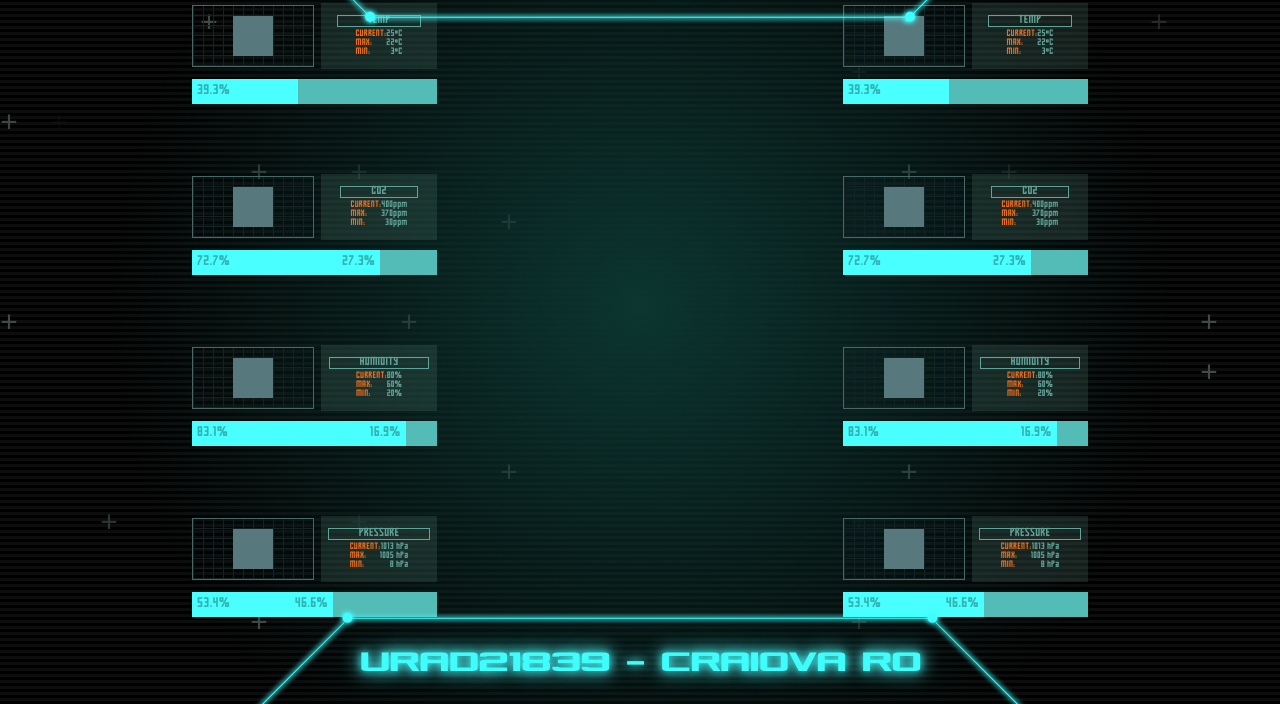
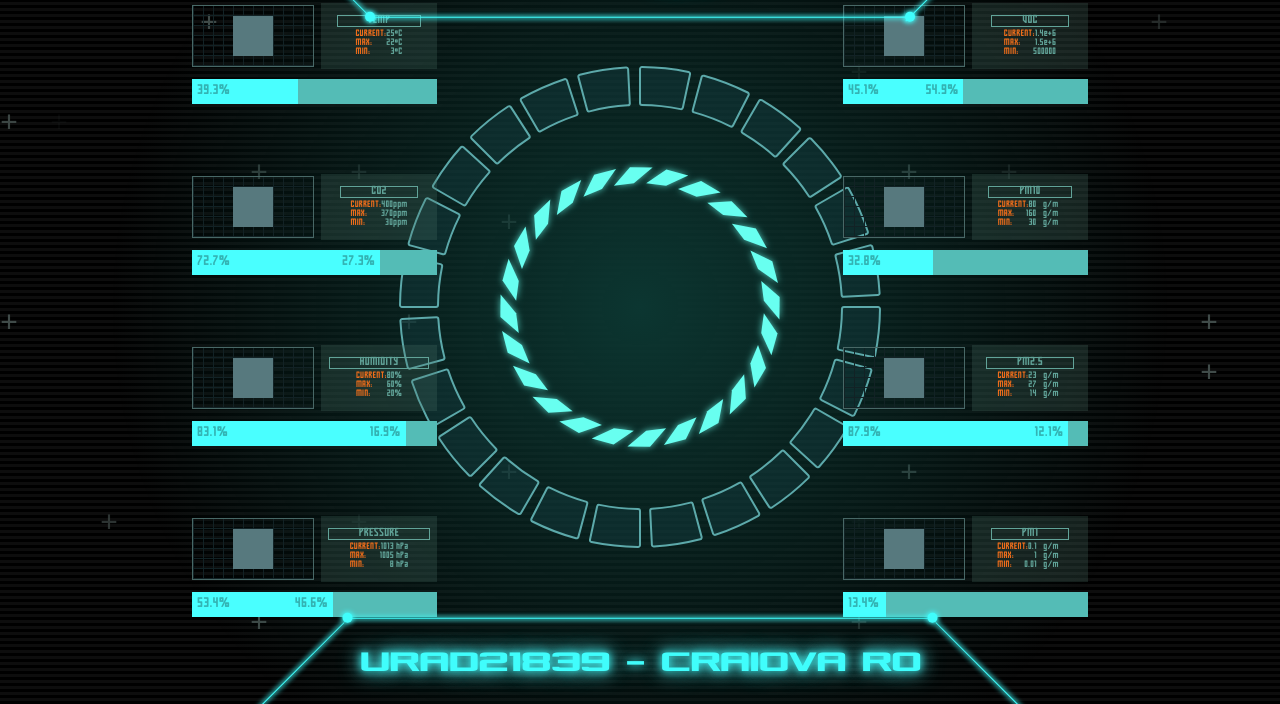
Before and after one commit to MariusCNMTV/cipflix.bunker, a plain HTML site: page index.html in a window 1280 px wide. Shown: the part 93-797 px from the top of the page. Drawn offline with nearby package versions, Linux system fonts and the light colour scheme; grey boxes are pictures that could not be loaded.

Commit message:
segmented.circles

```diff
--- a/css/body.css
+++ b/css/body.css
@@ -1,6 +1,8 @@
 body {
   margin: 0;
   padding: 0;
+  justify-content: center;
+  align-items: center;
   font-family: "cyberpunky", sans-serif;
   overflow: hidden;
 }
--- /dev/null
+++ b/css/circles.css
@@ -0,0 +1,18 @@
+.ccontainer {
+  position: absolute;
+  left: 50%;
+  top: 50%;
+  transform: translate(-50%, -50%);
+  width: 600px;
+  height: 600px;
+  z-index: 1;
+}
+
+#c1,
+#c2 {
+  position: absolute;
+  top: 0;
+  left: 0;
+  width: 100%;
+  height: 100%;
+}
--- a/css/circles/c1.css
+++ /dev/null
@@ -1,22 +0,0 @@
-/* Circles Container */
-.circles {
-    position: fixed; /* Ensures it's positioned relative to the viewport */
-    top: 0;
-    left: 0;
-    width: 100%; /* Full width of the viewport */
-    height: 100%; /* Full height of the viewport */
-    display: flex;
-    justify-content: center; /* Horizontally center the circle */
-    align-items: center; /* Vertically center the circle */
-    pointer-events: none; /* Prevent interactions with the container */
-    z-index: 5; /* Adjust based on other elements */
-  }
-
-  /* Circle Element */
-  #c1 {
-    width: 500px; /* Adjust the size of the circle */
-    height: 500px;
-    background: rgba(0, 255, 255, 0.3); /* Optional color and transparency */
-    border-radius: 50%; /* Make it circular */
-    box-shadow: 0 0 20px rgba(0, 255, 255, 0.5); /* Optional glow effect */
-  }
--- a/index.html
+++ b/index.html
@@ -8,6 +8,7 @@
     <link rel="stylesheet" href="css/tbanner.css" />
     <link rel="stylesheet" href="css/bbanner.css" />
     <link rel="stylesheet" href="css/rectangles.css" />
+    <link rel="stylesheet" href="css/circles.css" />
 
     <script src="https://d3js.org/d3.v7.min.js"></script>
     <script src="js/plus.js"></script>
@@ -16,6 +17,7 @@
     <script src="js/api/date.js"></script>
 
     <script src="js/circles/c1.js"></script>
+    <script src="js/circles/c2.js"></script>
 
     <title>URad Sensors</title>
   </head>
@@ -24,13 +26,12 @@
     <!-- Background -->
     <div class="container"></div>
 
-    <!-- Circle Container -->
-    <div class="circles">
+    <div class="ccontainer">
       <div id="c1"></div>
+      <div id="c2"></div>
     </div>
 
     <!-- Rectangles and Info Section -->
-
     <div class="rrectangles">
       <!-- TEMP Section -->
       <div class="grid-info-group">
@@ -167,29 +168,29 @@
       <div class="grid-info-group">
         <div class="grid-info-pair">
           <div class="lrectangle" id="lrectangle1">
-            <img src="https://img.icons8.com/ios/100/thermometer.png" alt="Icon 1" class="icon" />
+            <img src="https://img.icons8.com/ios/50/greenhouse-effect.png" alt="Icon 1" class="icon" />
           </div>
           <div class="right-square">
-            <div class="title">TEMP</div>
+            <div class="title">VOC</div>
             <div class="data">
               <div class="row">
                 <span class="label">CURRENT:</span>
-                <span class="value">25°C</span>
+                <span class="value">1.4e+6</span>
               </div>
               <div class="row">
                 <span class="label">MAX:</span>
-                <span class="value">22°C</span>
+                <span class="value">1.5e+6</span>
               </div>
               <div class="row">
                 <span class="label">MIN:</span>
-                <span class="value">3°C</span>
+                <span class="value">500000</span>
               </div>
             </div>
           </div>
         </div>
         <div class="progress-bar">
           <div class="progress">
-            <span class="progress-value-left">39.3%</span>
+            <span class="progress-value-left">45.1%</span>
             <span class="progress-value-right"></span>
           </div>
         </div>
@@ -199,29 +200,29 @@
       <div class="grid-info-group">
         <div class="grid-info-pair">
           <div class="lrectangle" id="lrectangle2">
-            <img src="https://img.icons8.com/ios/100/co2-gauge.png" alt="Icon 2" class="icon" />
+            <img src="https://img.icons8.com/ios/50/particles.png" alt="Icon 2" class="icon" />
           </div>
           <div class="right-square">
-            <div class="title">CO2</div>
+            <div class="title">PM10</div>
             <div class="data">
               <div class="row">
                 <span class="label">CURRENT:</span>
-                <span class="value">400ppm</span>
+                <span class="value">80 µg/m²</span>
               </div>
               <div class="row">
                 <span class="label">MAX:</span>
-                <span class="value">370ppm</span>
+                <span class="value">160 µg/m²</span>
               </div>
               <div class="row">
                 <span class="label">MIN:</span>
-                <span class="value">30ppm</span>
+                <span class="value">30 µg/m²</span>
               </div>
             </div>
           </div>
         </div>
         <div class="progress-bar" data-progress="70">
           <div class="progress">
-            <span class="progress-value-left">72.7%</span>
+            <span class="progress-value-left">32.8%</span>
             <span class="progress-value-right"></span>
           </div>
         </div>
@@ -231,29 +232,29 @@
       <div class="grid-info-group">
         <div class="grid-info-pair">
           <div class="lrectangle" id="lrectangle3">
-            <img src="https://img.icons8.com/ios/100/hygrometer.png" alt="Icon 3" class="icon" />
+            <img src="https://img.icons8.com/ios/50/particulate-matter-10.png" alt="Icon 3" class="icon" />
           </div>
           <div class="right-square">
-            <div class="title">HUMIDITY</div>
+            <div class="title">PM2.5</div>
             <div class="data">
               <div class="row">
                 <span class="label">CURRENT:</span>
-                <span class="value">80%</span>
+                <span class="value">23 µg/m²</span>
               </div>
               <div class="row">
                 <span class="label">MAX:</span>
-                <span class="value">60%</span>
+                <span class="value">27 µg/m²</span>
               </div>
               <div class="row">
                 <span class="label">MIN:</span>
-                <span class="value">20%</span>
+                <span class="value">14 µg/m²</span>
               </div>
             </div>
           </div>
         </div>
         <div class="progress-bar">
           <div class="progress">
-            <span class="progress-value-left">83.1%</span>
+            <span class="progress-value-left">87.9%</span>
             <span class="progress-value-right"></span>
           </div>
         </div>
@@ -263,29 +264,29 @@
       <div class="grid-info-group">
         <div class="grid-info-pair">
           <div class="lrectangle" id="lrectangle4">
-            <img src="https://img.icons8.com/ios/100/atmospheric-pressure.png" alt="Icon 4" class="icon" />
+            <img src="https://img.icons8.com/ios/50/microorganisms.png" alt="Icon 4" class="icon" />
           </div>
           <div class="right-square">
-            <div class="title">PRESSURE</div>
+            <div class="title">PM1</div>
             <div class="data">
               <div class="row">
                 <span class="label">CURRENT:</span>
-                <span class="value">1013 hPa</span>
+                <span class="value">0.1 µg/m²</span>
               </div>
               <div class="row">
                 <span class="label">MAX:</span>
-                <span class="value">1005 hPa</span>
+                <span class="value">1 µg/m²</span>
               </div>
               <div class="row">
                 <span class="label">MIN:</span>
-                <span class="value">8 hPa</span>
+                <span class="value">0.01 µg/m²</span>
               </div>
             </div>
           </div>
         </div>
         <div class="progress-bar">
           <div class="progress">
-            <span class="progress-value-left">53.4%</span>
+            <span class="progress-value-left">13.4%</span>
             <span class="progress-value-right"></span>
           </div>
         </div>
--- a/js/circles/c1.js
+++ b/js/circles/c1.js
@@ -7,9 +7,9 @@ document.addEventListener("DOMContentLoaded", () => {
     const cornerRadius = 2; // Rounded corners for segments
     const padAngle = 0.05; // Spacing between segments
     // Colors
-    const backgroundColor = "rgba(0, 0, 0, 0.1)"; // Cyan, semi-transparent
+    const backgroundColor = "rgba(0, 0, 0, 0)"; // Cyan, semi-transparent
     const borderColor = "#5ca9aa"; // Bright cyan for borders
-    const segmentColors = ["#153f44"]; // Teal for segments
+    const segmentColors = ["rgba(21, 63, 68, 0.4)"]; // Teal for segments
     const numSegments = 24; // Number of segments
     const segmentAngle = (2 * Math.PI) / numSegments; // Angle for each segment
 
--- /dev/null
+++ b/js/circles/c2.js
@@ -0,0 +1,82 @@
+document.addEventListener("DOMContentLoaded", () => {
+    const width = 600; // Canvas width
+    const height = 600; // Canvas height
+    const outerRadius = 140; // Outer radius of the circle
+    const innerRadius = outerRadius - 16; // Inner radius of the circle
+    const numSegments = 24; // Number of segments
+    const segmentAngle = (2 * Math.PI) / numSegments; // Angle for each segment
+    const gapAngle = 0.1; // Gap between segments
+    const tiltAngle = 0.14; // Tilt angle for the parallelogram effect
+    const segmentColor = "rgb(104, 255, 240)"; // Cyan color for segments
+
+    const glowStrength = 1.2; // Glow strength (range: 0.1 to 2.0, higher is stronger)
+
+    // Append SVG for Circle 2
+    const svg = d3
+      .select("#c2")
+      .append("svg")
+      .attr("width", width)
+      .attr("height", height)
+      .append("g")
+      .attr("transform", `translate(${width / 2}, ${height / 2})`);
+
+    // Add a glow filter
+    const defs = svg.append("defs");
+    const filter = defs
+      .append("filter")
+      .attr("id", "glow")
+      .attr("filterUnits", "userSpaceOnUse")
+      .attr("x", -outerRadius * 2)
+      .attr("y", -outerRadius * 2)
+      .attr("width", outerRadius * 4)
+      .attr("height", outerRadius * 4);
+
+    filter
+      .append("feGaussianBlur")
+      .attr("stdDeviation", glowStrength * 3) // Glow spread, scaled by strength
+      .attr("result", "coloredBlur");
+
+    filter
+      .append("feFlood")
+      .attr("flood-color", "rgb(104, 255, 240)") // Glow color
+      .attr("flood-opacity", glowStrength * 0.6) // Glow opacity, scaled by strength
+      .attr("result", "glowColor");
+
+    filter
+      .append("feComposite")
+      .attr("in", "glowColor")
+      .attr("in2", "coloredBlur")
+      .attr("operator", "in")
+      .attr("result", "glow");
+
+    filter
+      .append("feMerge")
+      .selectAll("feMergeNode")
+      .data(["glow", "SourceGraphic"]) // Merge glow and original graphic
+      .enter()
+      .append("feMergeNode")
+      .attr("in", (d) => d);
+
+    // Create tilted parallelogram segments
+    for (let i = 0; i < numSegments; i++) {
+      const startAngle = i * segmentAngle + gapAngle / 2;
+      const endAngle = (i + 1) * segmentAngle - gapAngle / 2;
+
+      // Calculate points for the parallelogram
+      const x1 = Math.cos(startAngle) * innerRadius;
+      const y1 = Math.sin(startAngle) * innerRadius;
+      const x2 = Math.cos(startAngle + tiltAngle) * outerRadius;
+      const y2 = Math.sin(startAngle + tiltAngle) * outerRadius;
+      const x3 = Math.cos(endAngle + tiltAngle) * outerRadius;
+      const y3 = Math.sin(endAngle + tiltAngle) * outerRadius;
+      const x4 = Math.cos(endAngle) * innerRadius;
+      const y4 = Math.sin(endAngle) * innerRadius;
+
+      // Create a polygon for the parallelogram
+      svg
+        .append("polygon")
+        .attr("points", `${x1},${y1} ${x2},${y2} ${x3},${y3} ${x4},${y4}`)
+        .attr("fill", segmentColor)
+        .attr("filter", "url(#glow)"); // Apply the glow filter
+    }
+  });
```
